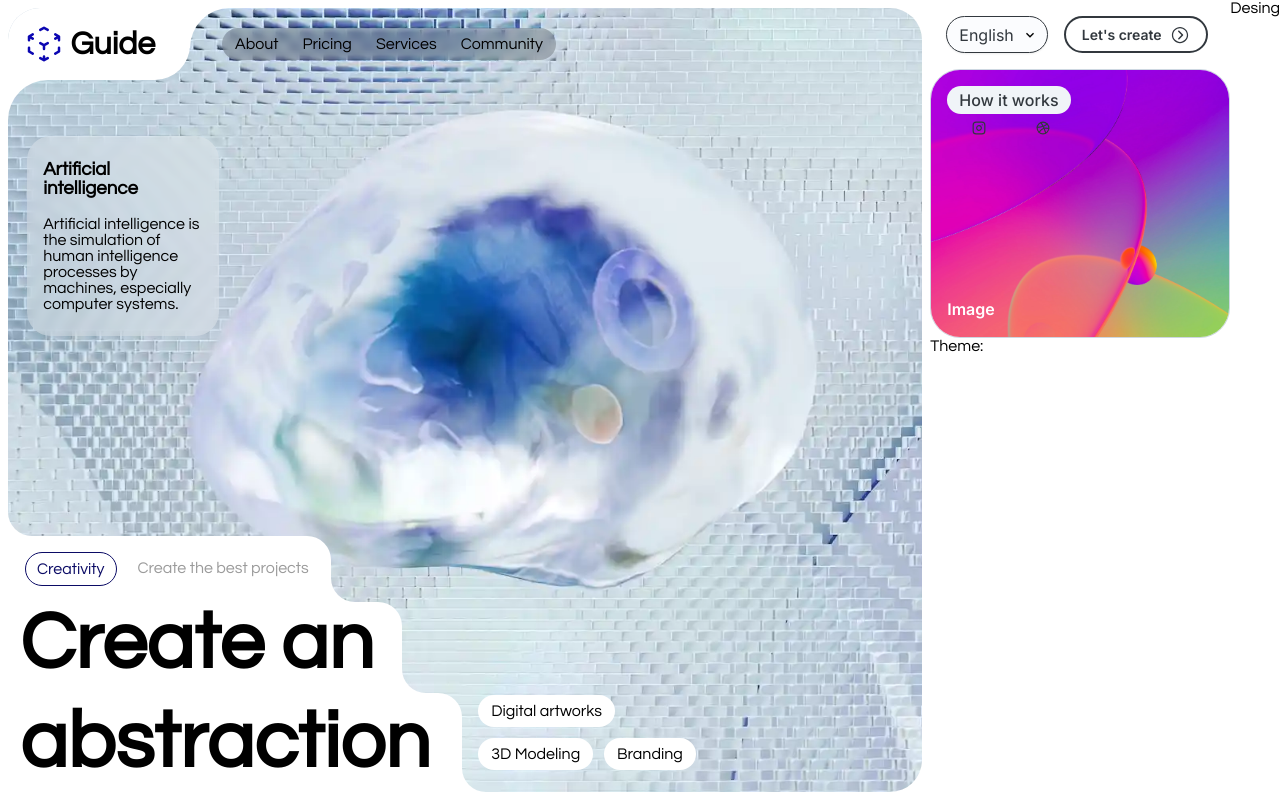
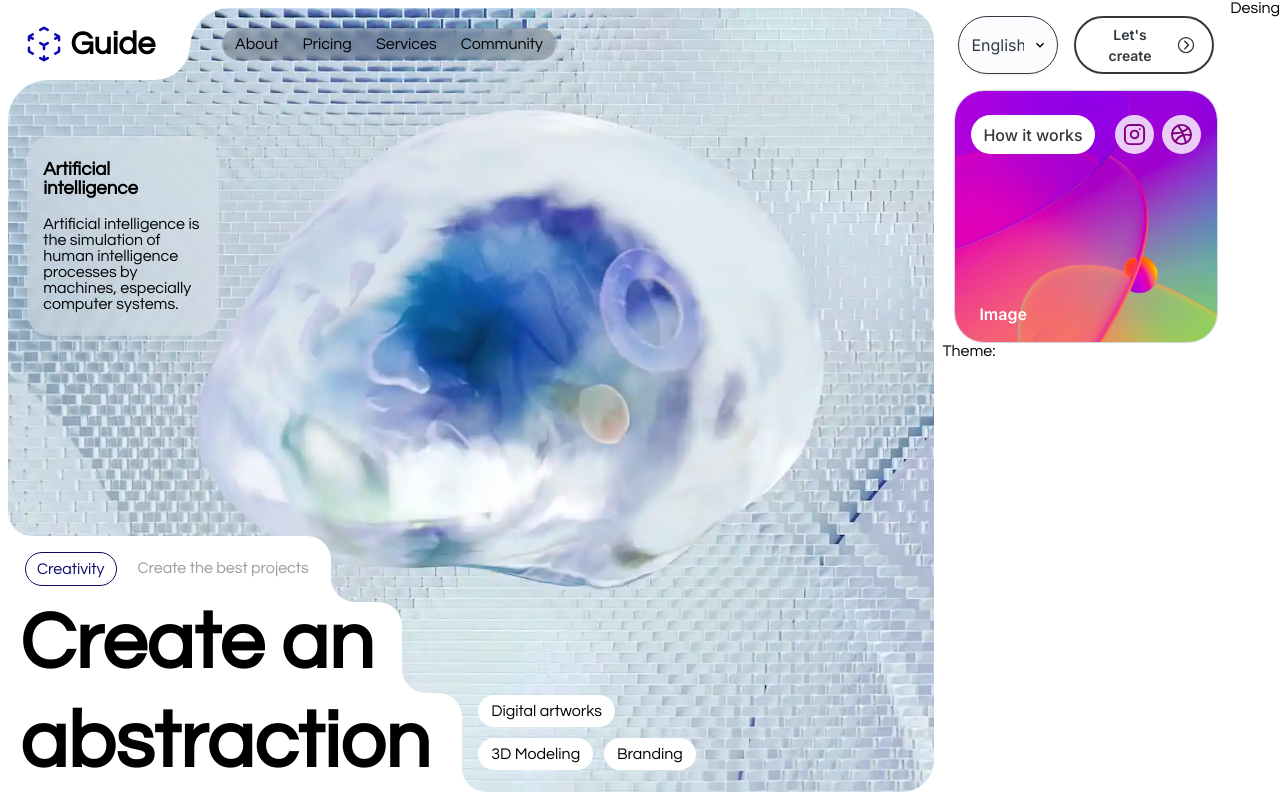
Before and after one commit to Antac69/practicando-next, a Next.js app: page / in a window 1280 px wide. Built offline with nearby package versions, Linux system fonts and the light colour scheme.

Commit message:
areglando desing

```diff
--- a/components/info/InfoCards.jsx
+++ b/components/info/InfoCards.jsx
@@ -7,32 +7,69 @@ import Typography from "@mui/joy/Typography";
 import Image from "next/image";
 import cad1 from "@/public/img/card1.jpg";
 import Chip from "@mui/joy/Chip";
-import Button from "@mui/material/Button";
-import { FiDribbble,FiInstagram } from "react-icons/fi";
+import IconButton from "@mui/joy/Button";
+import { FiDribbble, FiInstagram } from "react-icons/fi";
+import { Box, Grid } from "@mui/joy";
 
 const InfoCards = () => {
   return (
-    <section className={styles.containerCards}>
+    <Grid container marginX={1.5}>
       <Card
-        component="li"
-        sx={{ minWidth: 300, flexGrow: 1, "--Card-radius": "30px" }}
+        sx={{
+          Width: "100%",
+          flexGrow: 1,
+          paddingLeft: 3,
+          "--Card-radius": "30px",
+        }}
       >
         <CardCover>
           <Image src={cad1} alt="" />
         </CardCover>
-        <div>
-          <Chip color="neutral" variant="soft" size="lg">
+        <Grid
+          paddingTop={2}
+          container
+          spacing={2}
+          columns={2}
+          justifyContent="space-between"
+        >
+          <Chip
+            sx={{
+              background: "white",
+            }}
+            paddingLeft={2}
+            color="neutral"
+            variant="soft"
+            size="lg"
+          >
             How it works
           </Chip>
-          <div>
-            <Button variant="soft" color="primary">
-              <FiInstagram></FiInstagram>
-            </Button>
-            <Button variant="soft" color="primary">
-              <FiDribbble/>
-            </Button>
-          </div>
-        </div>
+          <Grid container columnGap={1} paddingRight={2}>
+            <IconButton
+              color="soft"
+              sx={{
+                background: "rgba(255, 255, 255, 0.8)",
+                backdropFilter: "blur(10px)",
+                borderRadius: "50px",
+                padding: "8px",
+                color: "purple",
+              }}
+            >
+              <FiInstagram size={23} />
+            </IconButton>
+            <IconButton
+              color="soft"
+              sx={{
+                background: "rgba(255, 255, 255, 0.8)",
+                backdropFilter: "blur(10px)",
+                borderRadius: "50px",
+                padding: "8px",
+                color: "purple",
+              }}
+            >
+              <FiDribbble size={23} />
+            </IconButton>
+          </Grid>
+        </Grid>
         <CardContent>
           <Typography
             level="h6"
@@ -44,7 +81,7 @@ const InfoCards = () => {
           </Typography>
         </CardContent>
       </Card>
-    </section>
+    </Grid>
   );
 };
 
--- a/styles/Hero.module.css
+++ b/styles/Hero.module.css
@@ -1,6 +1,6 @@
 .container {
   background: white;
-  border-radius: 2.5em;
+  border-radius: 0 2.5em 2.5em 0;
   border: 0.5em solid white;
   position: relative;
   overflow: hidden;
--- a/styles/Info.module.css
+++ b/styles/Info.module.css
@@ -7,5 +7,4 @@
     display: flex;
     padding: 1em;
     gap: 1em;
-
 }
```
